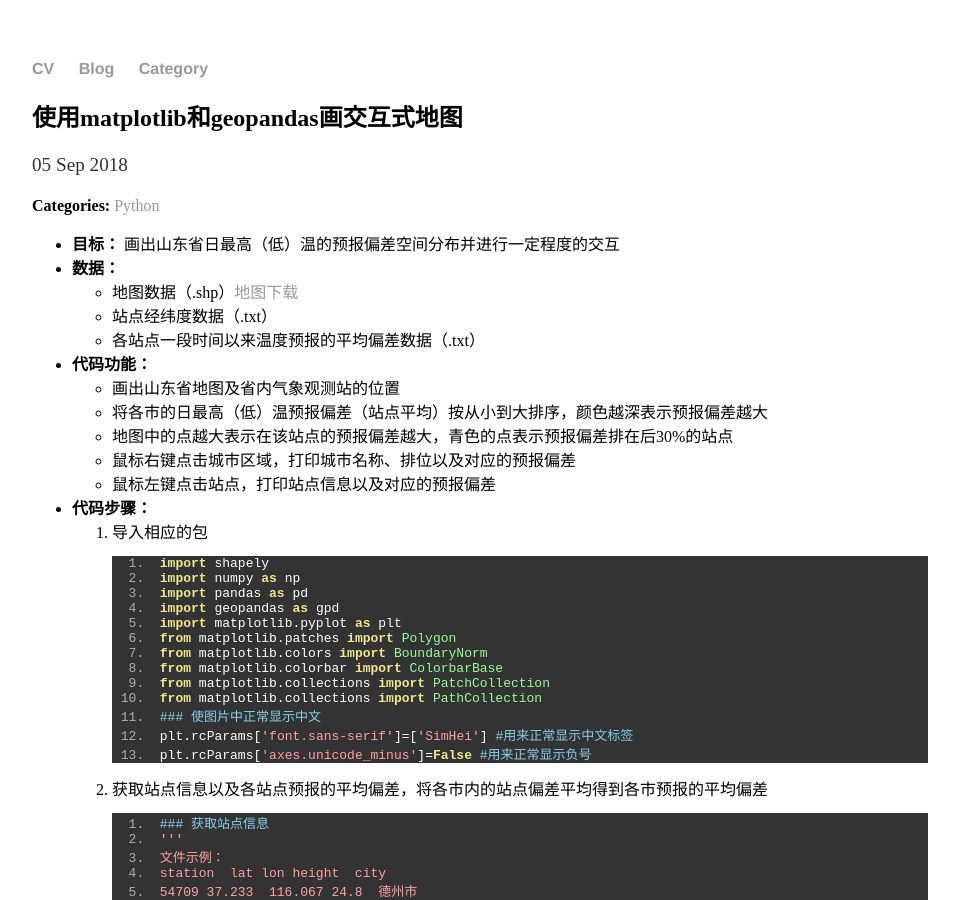
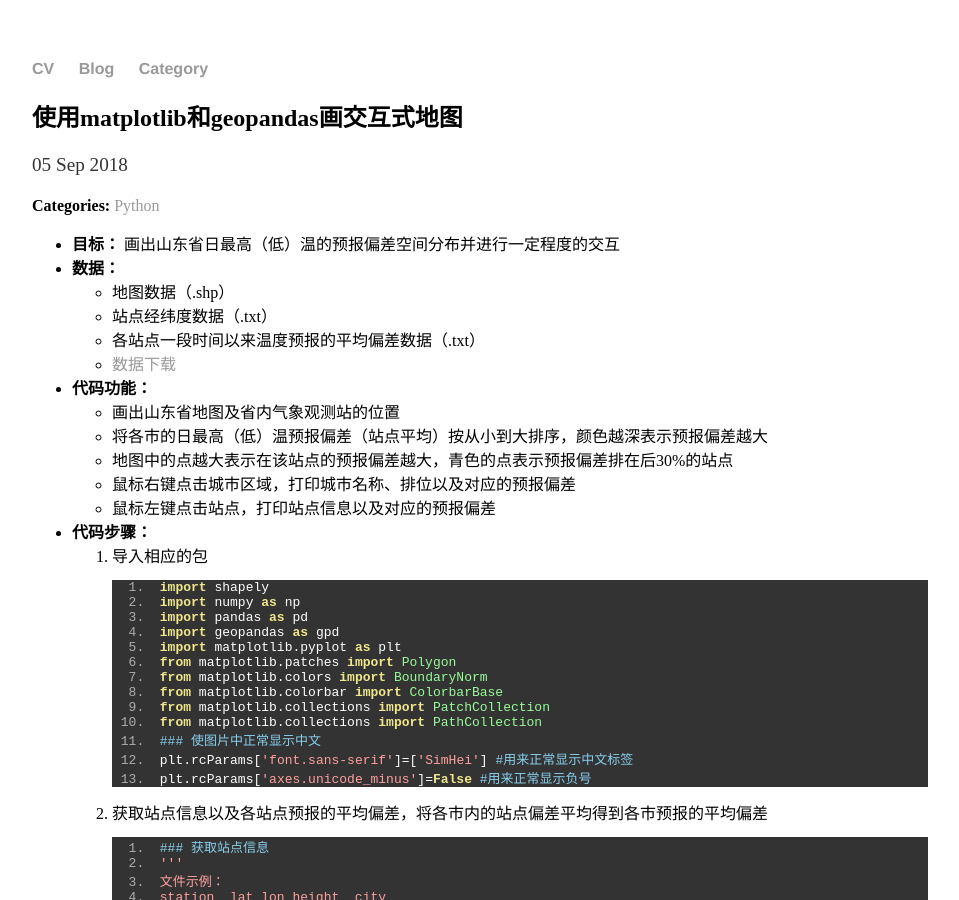
Before and after one commit to sunwenqi10/sunwenqi10.github.io, a Jekyll site: the page built from _posts/2018-09-05-Use_matplotlib_and_geopandas_to_plot_interactive_map.md, in a window 1280 px wide and 900 px high. Shown: the whole window, without its empty margins (160-1119 px from the left). Built offline with Jekyll 4.4.1, drawn with Linux system fonts in a browser that asks for light colours; comment, search, counter and statistics services are not loaded.

Commit message:
Update 2018-09-05-Use_matplotlib_and_geopandas_to_plot_interactive_map.md

```diff
--- a/_posts/2018-09-05-Use_matplotlib_and_geopandas_to_plot_interactive_map.md
+++ b/_posts/2018-09-05-Use_matplotlib_and_geopandas_to_plot_interactive_map.md
@@ -7,9 +7,10 @@ date: 2018-09-05
 
 + **目标：** 画出山东省日最高（低）温的预报偏差空间分布并进行一定程度的交互
 + **数据：**
-  + 地图数据（.shp）[地图下载](https://download.csdn.net/download/melody46/9979083)
+  + 地图数据（.shp）
   + 站点经纬度数据（.txt）
   + 各站点一段时间以来温度预报的平均偏差数据（.txt）
+  + [数据下载](https://pan.baidu.com/s/1_rBQ44aC4qwzG_7NLxOlxw)
 + **代码功能：**
      + 画出山东省地图及省内气象观测站的位置
      + 将各市的日最高（低）温预报偏差（站点平均）按从小到大排序，颜色越深表示预报偏差越大
```
